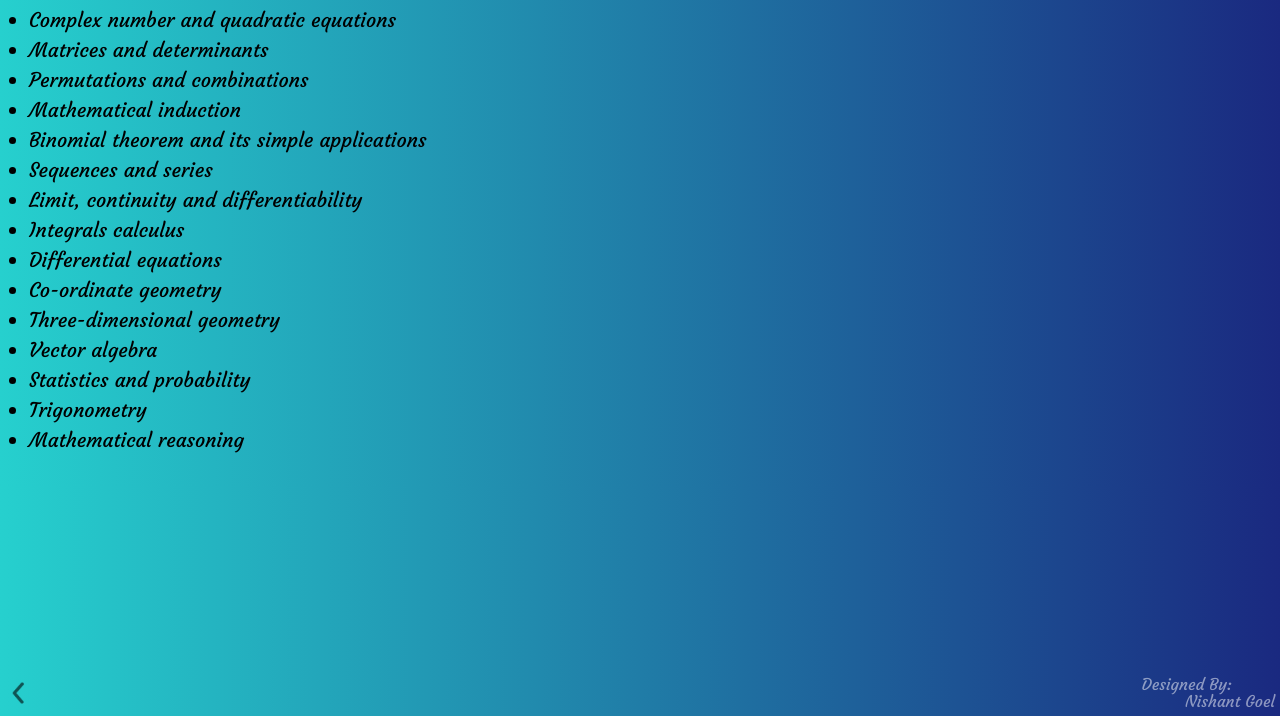
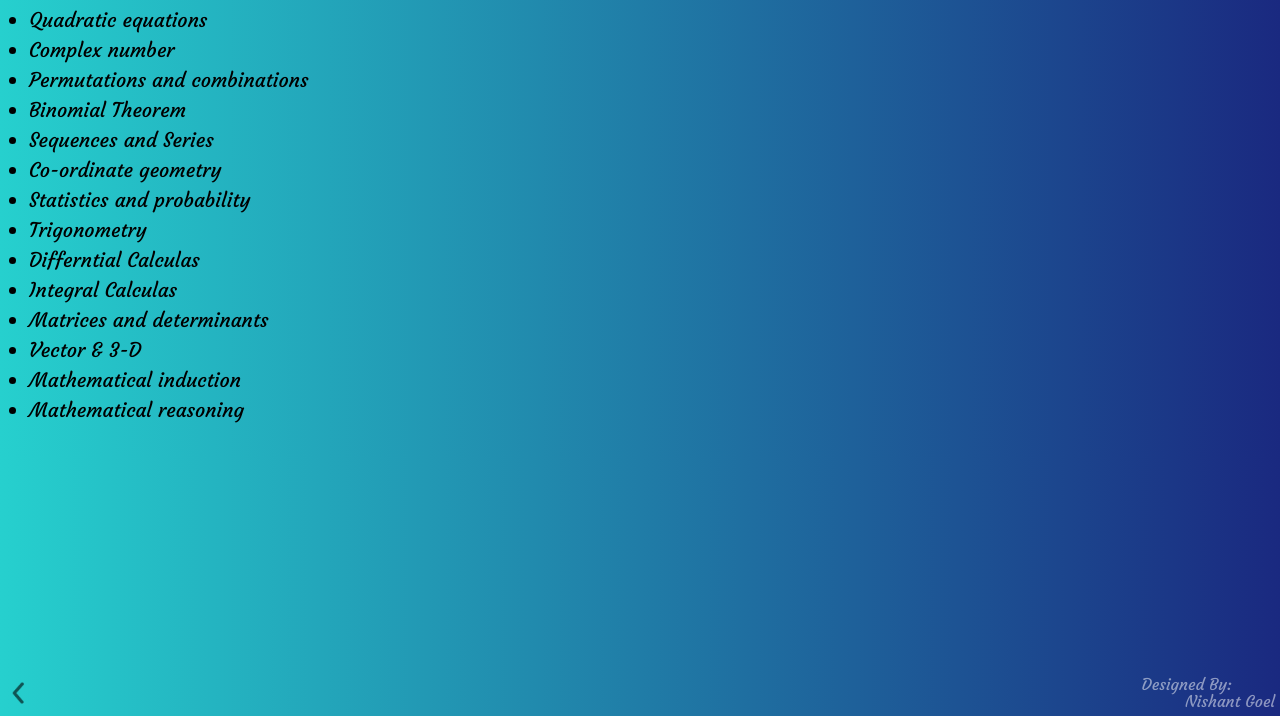
Before and after one commit to thenishantgoel/missioniitjee.github.io, a plain HTML site: page MathsS.html in a window 1280 px wide. Shown: the part 84-800 px from the top of the page. Drawn offline with Linux system fonts and the light colour scheme; a web font is replaced by a local one.

Commit message:
text correction

```diff
--- a/MathsS.html
+++ b/MathsS.html
@@ -22,21 +22,20 @@
     </section>
     <ul class="ulS">
         <li>Sets, relations and functions</li>
-        <li>Complex number and quadratic equations</li>
+        <li>Quadratic equations</li>
+        <li>Complex number </li>
+        <li>Permutations and combinations</li>
+        <li>Binomial Theorem </li>
+        <li>Sequences and Series</li>
+        <li>Co-ordinate geometry</li>
+        <li>Statistics and probability</li>
+        <li>Trigonometry</li>
+        <li>Differntial Calculas</li>
+        <li>Integral Calculas</li>
         <li>Matrices and determinants</li>
-        <li>Permutations and combinations</li>
-        <li> Mathematical induction</li>
-        <li>Binomial theorem and its simple applications</li>
-        <li>Sequences and series</li>
-        <li> Limit, continuity and differentiability</li>
-        <li> Integrals calculus</li>
-        <li> Differential equations</li>
-        <li> Co-ordinate geometry</li>
-        <li> Three-dimensional geometry</li>
-        <li> Vector algebra</li>
-        <li> Statistics and probability</li>
-        <li> Trigonometry</li>
-        <li> Mathematical reasoning</li>
+        <li>Vector & 3-D</li>
+        <li>Mathematical induction</li>
+        <li>Mathematical reasoning</li>
     </ul>
     <a href="target.html"><img id=watermark3 src="back-arrow.png" alt=""></a>
     <div id=watermark1>
```
Also changed, not shown: ChemistryS.html (+7 -7 lines).
